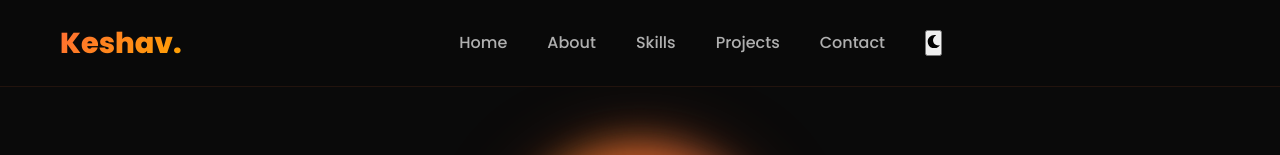
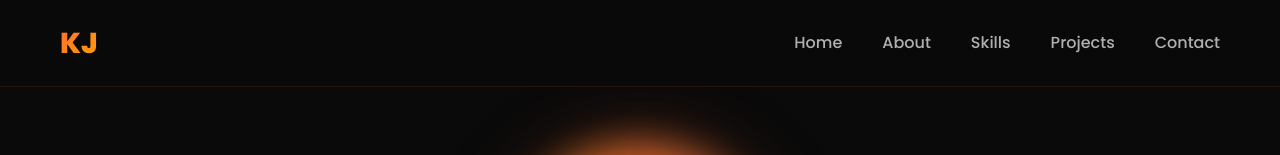
Before and after one commit to Keshavja29/portfolio-website, a React (Create React App) app: page / in a window 1280 px wide. Shown: the top 155 px of the page. Built offline with nearby package versions, Linux system fonts and the light colour scheme; grey boxes are pictures that could not be loaded; the HTML template or start-up script is replaced by a standard one.

Commit message:
Update Navbar - remove dark mode toggle, clean design

```diff
--- a/src/components/Navbar.js
+++ b/src/components/Navbar.js
@@ -1,9 +1,9 @@
 import React, { useState, useEffect } from 'react';
 import { Link } from 'react-scroll';
-import { FaSun, FaMoon } from 'react-icons/fa';
+import { FaBars, FaTimes } from 'react-icons/fa';
 import './Navbar.css';
 
-const Navbar = ({ darkMode, toggleDarkMode }) => {
+const Navbar = () => {
   const [scrolled, setScrolled] = useState(false);
   const [menuOpen, setMenuOpen] = useState(false);
 
@@ -18,38 +18,68 @@ const Navbar = ({ darkMode, toggleDarkMode }) => {
   return (
     <nav className={`navbar ${scrolled ? 'scrolled' : ''}`}>
       <div className="nav-container">
-        <div className="nav-logo">
-          <span className="logo-text">Keshav</span>
-          <span className="logo-dot">.</span>
-        </div>
+        <div className="nav-logo">KJ</div>
 
-        <div className={`nav-menu ${menuOpen ? 'active' : ''}`}>
-          <Link to="home" smooth duration={500} className="nav-link" onClick={() => setMenuOpen(false)}>
+        <ul className={`nav-menu ${menuOpen ? 'active' : ''}`}>
+          <li>
+            <Link
+              to="home"
+              smooth
+              duration={500}
+              className="nav-link"
+              onClick={() => setMenuOpen(false)}
+            >
               Home
             </Link>
-          <Link to="about" smooth duration={500} className="nav-link" onClick={() => setMenuOpen(false)}>
+          </li>
+          <li>
+            <Link
+              to="about"
+              smooth
+              duration={500}
+              className="nav-link"
+              onClick={() => setMenuOpen(false)}
+            >
               About
             </Link>
-          <Link to="skills" smooth duration={500} className="nav-link" onClick={() => setMenuOpen(false)}>
+          </li>
+          <li>
+            <Link
+              to="skills"
+              smooth
+              duration={500}
+              className="nav-link"
+              onClick={() => setMenuOpen(false)}
+            >
               Skills
             </Link>
-          <Link to="projects" smooth duration={500} className="nav-link" onClick={() => setMenuOpen(false)}>
+          </li>
+          <li>
+            <Link
+              to="projects"
+              smooth
+              duration={500}
+              className="nav-link"
+              onClick={() => setMenuOpen(false)}
+            >
               Projects
             </Link>
-          <Link to="contact" smooth duration={500} className="nav-link nav-link-cta" onClick={() => setMenuOpen(false)}>
+          </li>
+          <li>
+            <Link
+              to="contact"
+              smooth
+              duration={500}
+              className="nav-link"
+              onClick={() => setMenuOpen(false)}
+            >
               Contact
             </Link>
+          </li>
+        </ul>
 
-          {/* Dark Mode Toggle */}
-          <button className="theme-toggle" onClick={toggleDarkMode} aria-label="Toggle dark mode">
-            {darkMode ? <FaSun className="theme-icon" /> : <FaMoon className="theme-icon" />}
-          </button>
-        </div>
-
-        <div className="hamburger" onClick={() => setMenuOpen(!menuOpen)}>
-          <span></span>
-          <span></span>
-          <span></span>
+        <div className="mobile-menu-icon" onClick={() => setMenuOpen(!menuOpen)}>
+          {menuOpen ? <FaTimes /> : <FaBars />}
         </div>
       </div>
     </nav>
```
Lines whose indentation alone changed are shown as unchanged.
